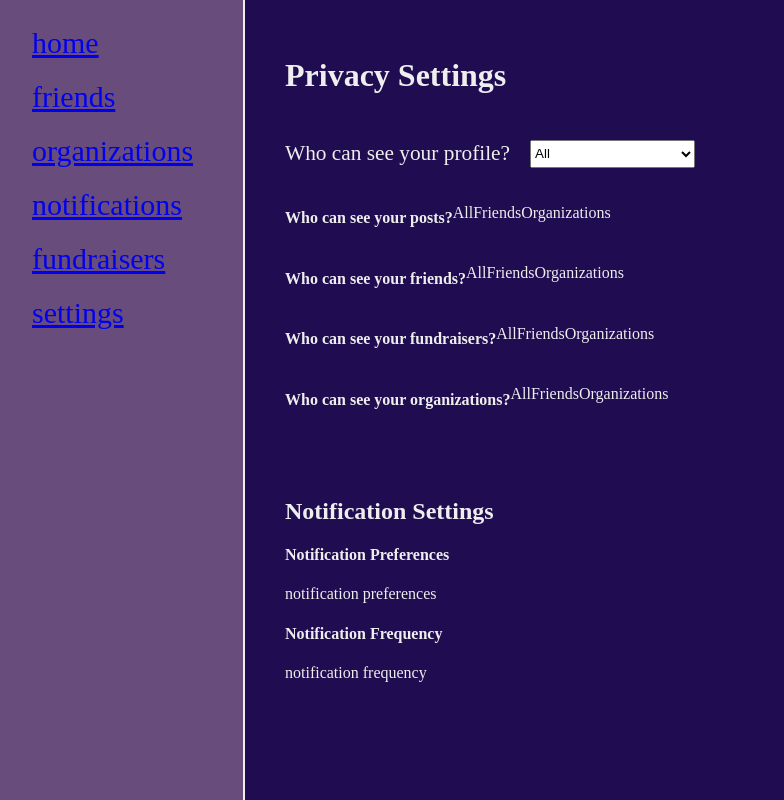
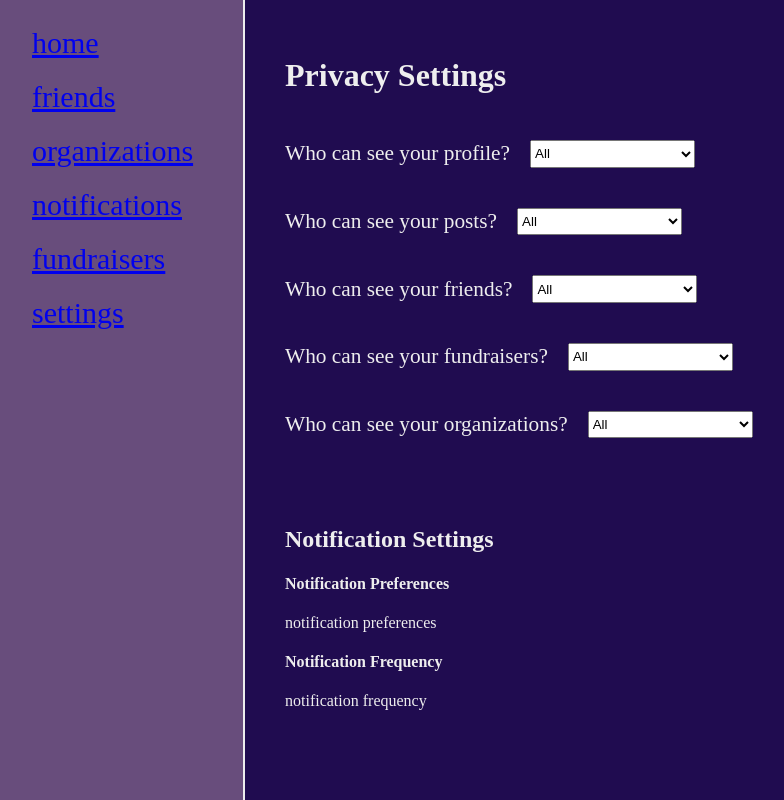
Before and after one commit to Astro0250/GWC_Hackathon23, a website: page out/Vesta/settings/settings.html in a window 1280 px wide. Shown: the whole page, without its empty margins (18-802 px from the left). Drawn offline with Linux system fonts and the light colour scheme.

Commit message:
Pushin P

```diff
--- a/out/Vesta/settings/settings.html
+++ b/out/Vesta/settings/settings.html
@@ -37,28 +37,40 @@
                             </select>
                         </div>
                         <div class="settings-privacy-content-item">
-                            <h4>Who can see your posts?</h4>
-                            <p>All</p>
-                            <p>Friends</p>
-                            <p>Organizations</p>
+                            <p class="settings-privacy-content-title">Who can see your posts?</p>
+                            <select class="settings-choices">
+                                <option>All</option>
+                                <option>Friends</option>
+                                <option>Organizations</option>
+                                <option>Friends & Organizations</option>
+                            </select>
                         </div>
                         <div class="settings-privacy-content-item">
-                            <h4>Who can see your friends?</h4>
-                            <p>All</p>
-                            <p>Friends</p>
-                            <p>Organizations</p>
+                            <p class="settings-privacy-content-title">Who can see your friends?</p>
+                            <select class="settings-choices">
+                                <option>All</option>
+                                <option>Friends</option>
+                                <option>Organizations</option>
+                                <option>Friends & Organizations</option>
+                            </select>
                         </div>
                         <div class="settings-privacy-content-item">
-                            <h4>Who can see your fundraisers?</h4>
-                            <p>All</p>
-                            <p>Friends</p>
-                            <p>Organizations</p>
+                            <p class="settings-privacy-content-title">Who can see your fundraisers?</p>
+                            <select class="settings-choices">
+                                <option>All</option>
+                                <option>Friends</option>
+                                <option>Organizations</option>
+                                <option>Friends & Organizations</option>
+                            </select>
                         </div>
                         <div class="settings-privacy-content-item">
-                            <h4>Who can see your organizations?</h4>
-                            <p>All</p>
-                            <p>Friends</p>
-                            <p>Organizations</p>
+                            <p class="settings-privacy-content-title">Who can see your organizations?</p>
+                            <select class="settings-choices">
+                                <option>All</option>
+                                <option>Friends</option>
+                                <option>Organizations</option>
+                                <option>Friends & Organizations</option>
+                            </select>
                         </div>
                     </div>
                 </div>
```
